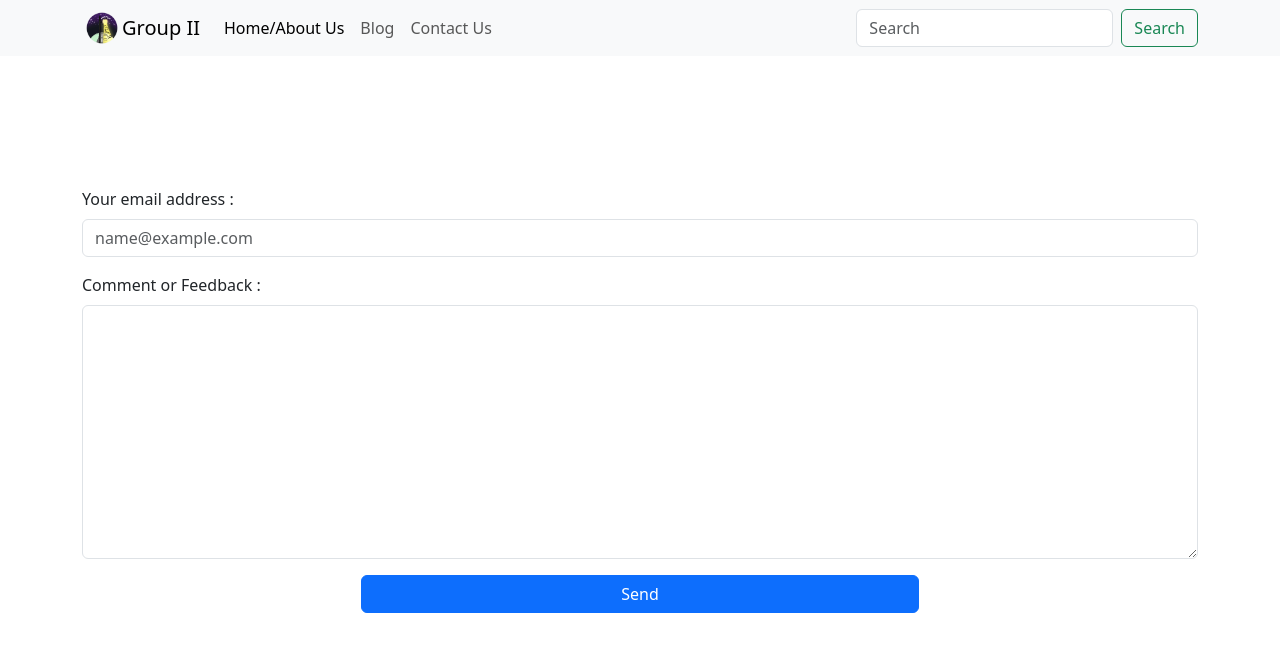
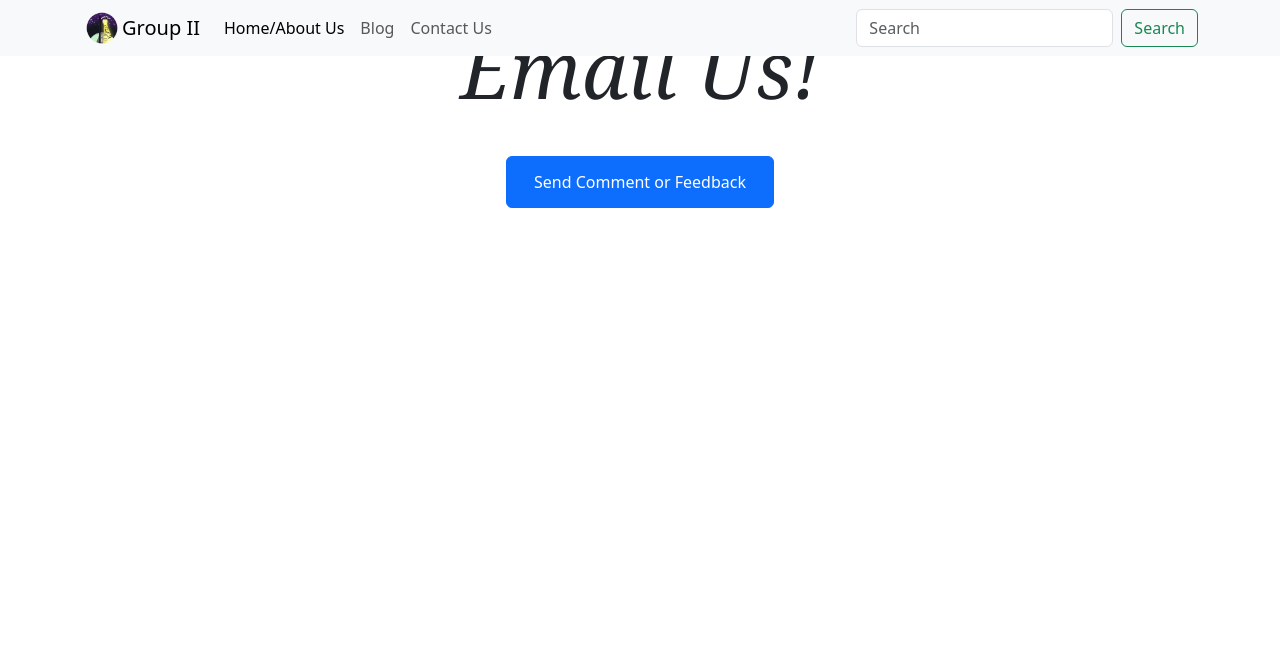
Before and after one commit to luwenprangko/group2, a plain HTML site: page contact.html in a window 1280 px wide. Drawn offline with nearby package versions, Linux system fonts and the light colour scheme.

Commit message:
Update contact.html

```diff
--- a/contact.html
+++ b/contact.html
@@ -39,24 +39,17 @@
 </nav>
 
 
-<div class="d-flex justify-content-center align-items-center vh-100">
+<div class="contact d-flex justify-content-center align-items-center max-w">
     <div class="container">
-        <div class="mb-3">
-            <label for="exampleFormControlInput1" class="form-label">Your email address :</label>
-            <input type="email" class="form-control" id="exampleFormControlInput1" placeholder="name@example.com">
+        <div class="mb-3 text-center">
+            <h1 class="big">Email Us!</h1>
         </div>
-        <div class="mb-3">
-            <label for="exampleFormControlTextarea1" class="form-label">Comment or Feedback :</label>
-            <textarea class="form-control" id="exampleFormControlTextarea1" rows="10"></textarea>
-        </div>
+        <br>
         <div class="d-grid gap-2 col-6 mx-auto">
-            <button class="btn btn-primary" type="button">Send</button>
+            <a href="mailto:theaaxalan@gmail.com" class="btn btn-primary" ><button class="btn btn-primary"  type="button">Send Comment or Feedback</button></a>
         </div>
     </div>
 </div>
 
-
-
-
 </body>
 </html>
```
